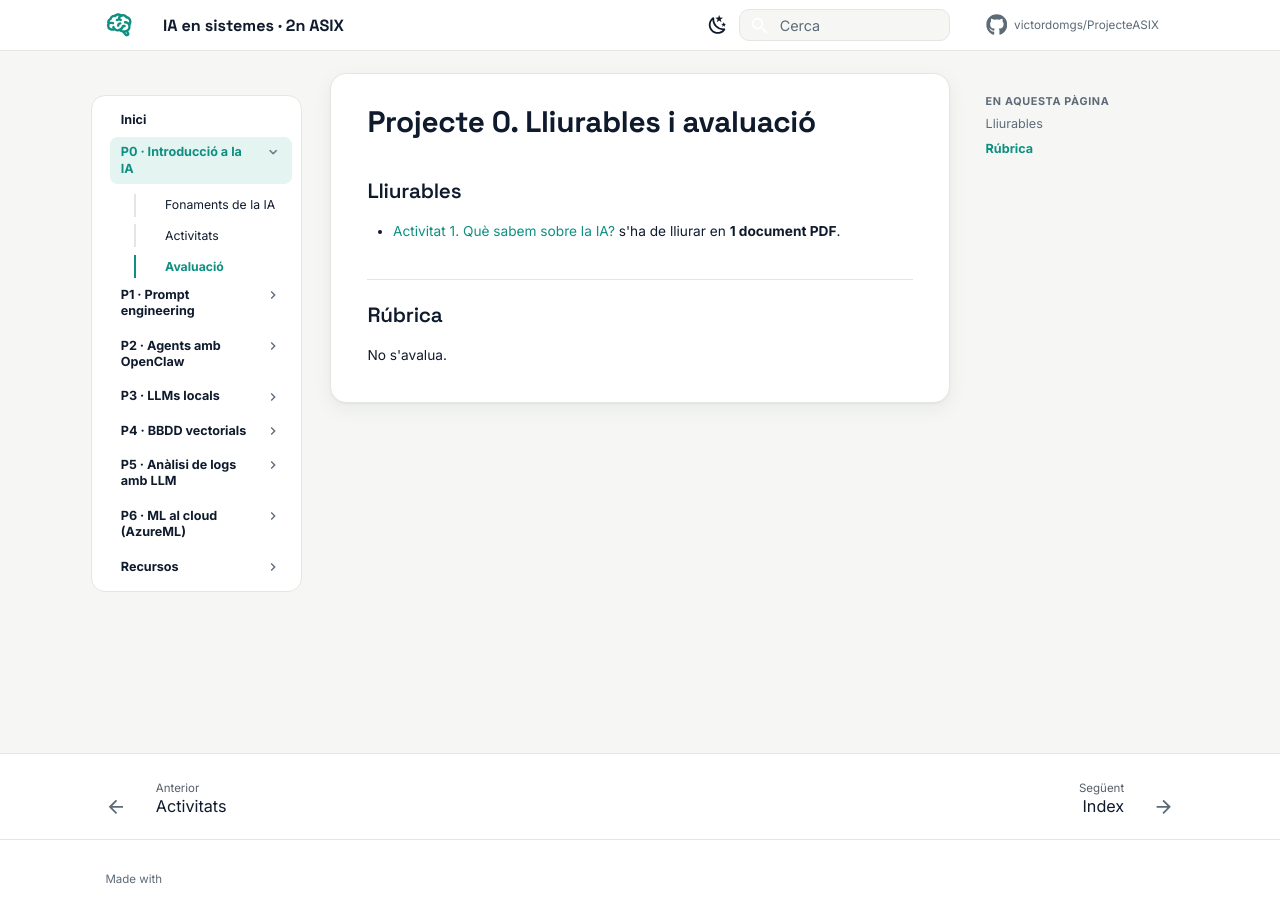
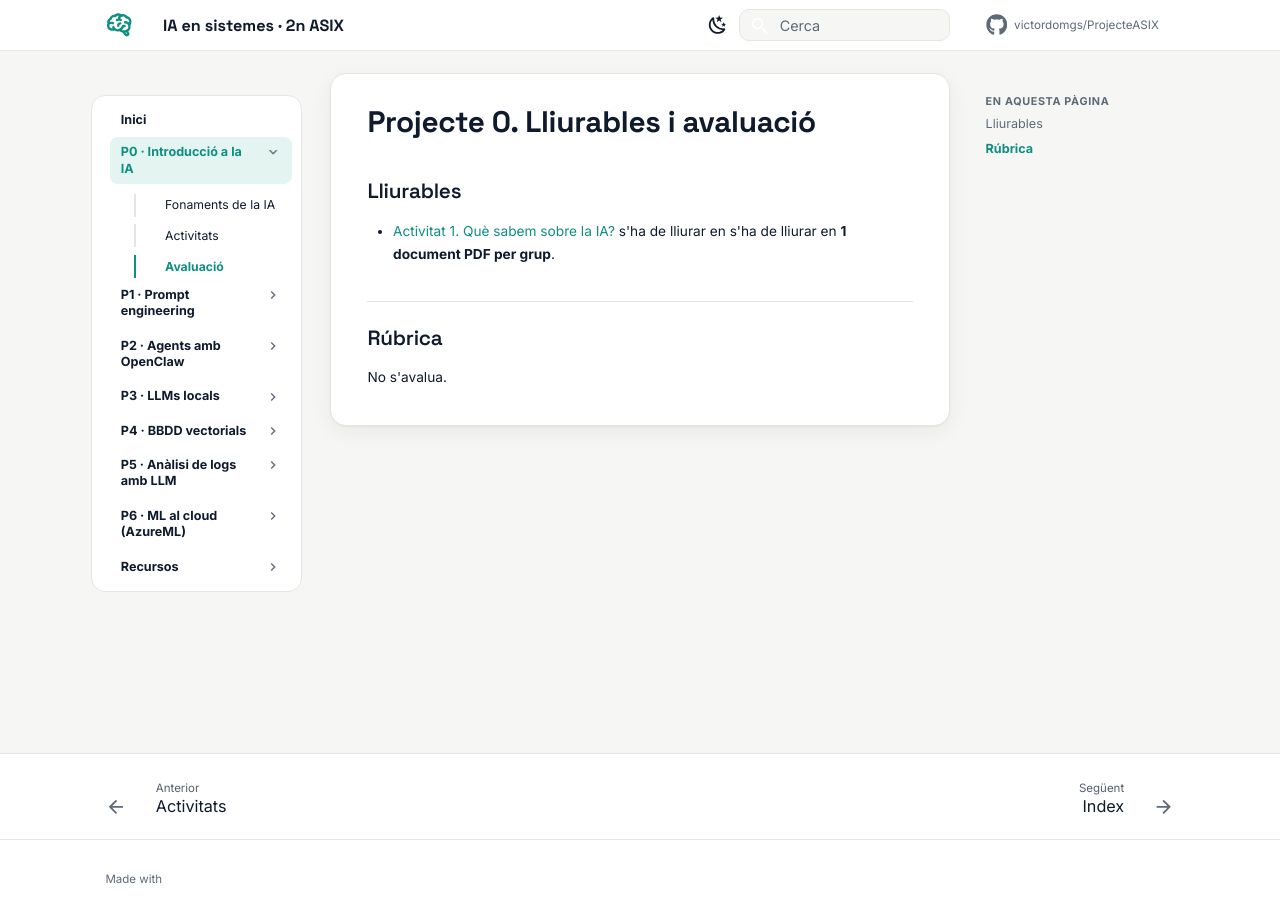
Before and after one commit to victordomgs/ProjecteASIX, an MkDocs documentation site: the page built from docs/p0-introduccio-ia/avaluacio.md, in a window 1280 px wide. Built offline with MkDocs 1.6.1 and Material for MkDocs 9.7.7, drawn with Linux system fonts in a browser that asks for light colours; comment, search, counter and statistics services are not loaded.

Commit message:
Update submission details for Activity 1
Clarified submission requirements for Activity 1.

```diff
--- a/docs/p0-introduccio-ia/avaluacio.md
+++ b/docs/p0-introduccio-ia/avaluacio.md
@@ -2,7 +2,7 @@
 
 ## Lliurables
 
-- [Activitat 1. Què sabem sobre la IA?](https://victordomgs.github.io/ProjecteASIX/p0-introduccio-ia/activitats/) s'ha de lliurar en **1 document PDF**.
+- [Activitat 1. Què sabem sobre la IA?](https://victordomgs.github.io/ProjecteASIX/p0-introduccio-ia/activitats/) s'ha de lliurar en s'ha de lliurar en **1 document PDF per grup**.
 
 ## Rúbrica
 
```
